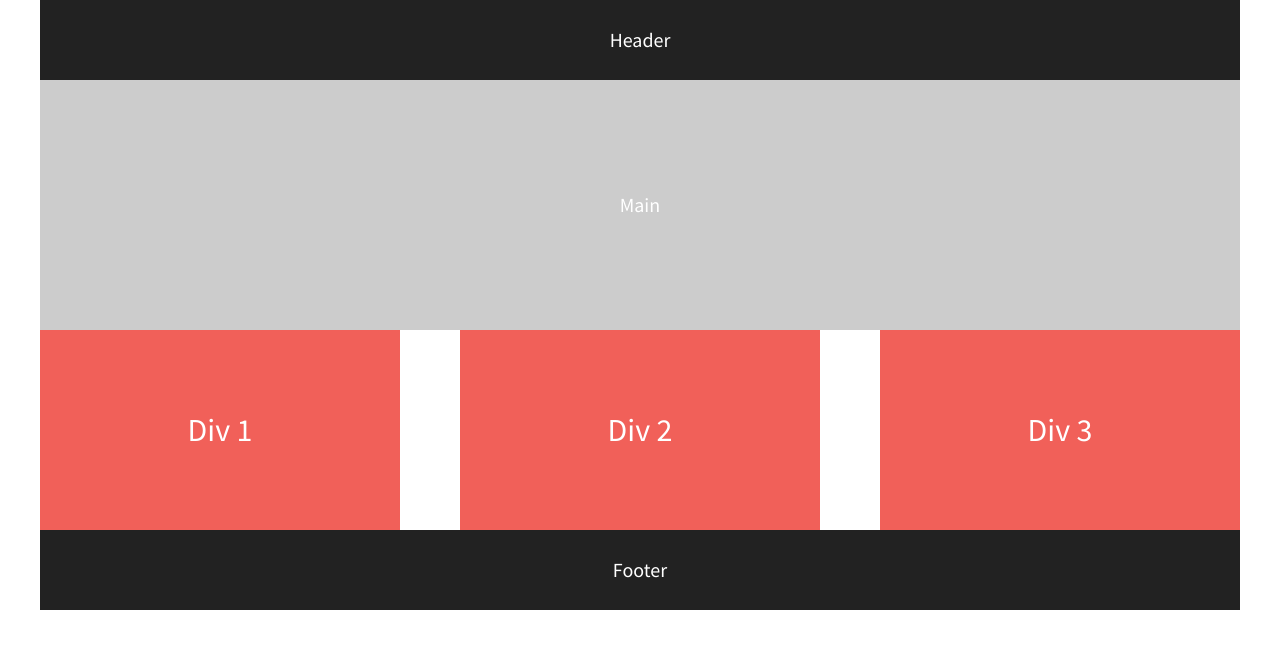
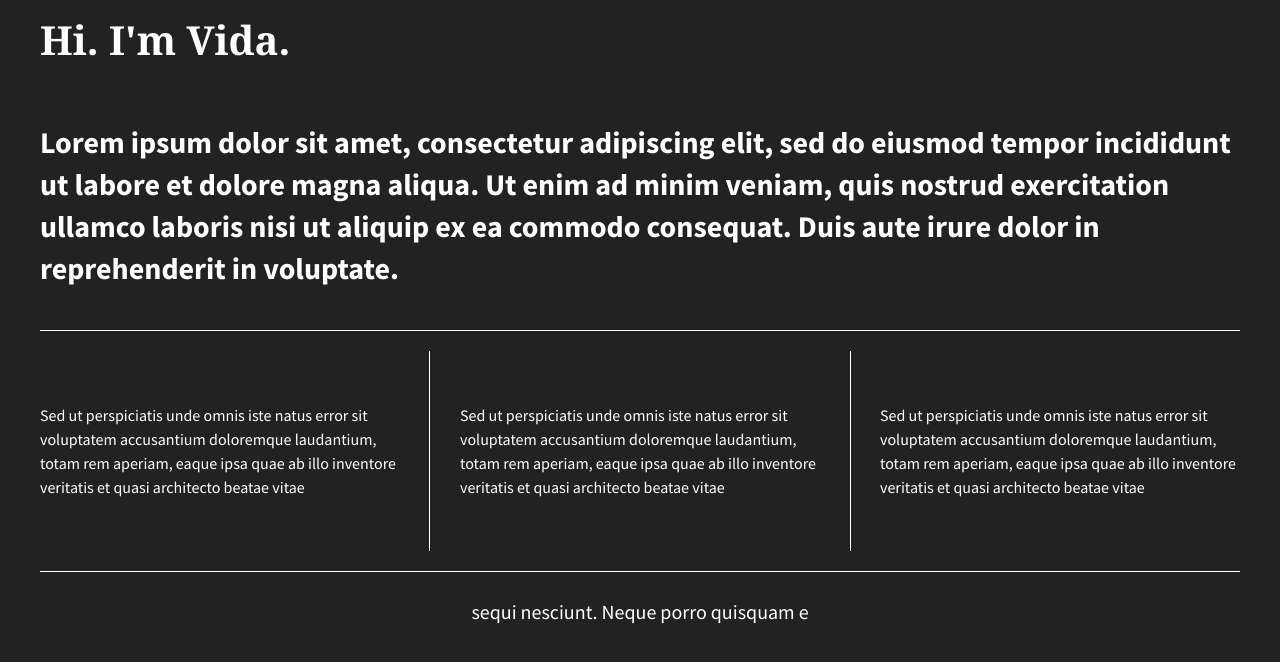
Before and after one commit to VidaWee/08.01-206-flexbox-starter-2023, a plain HTML site: page index.html in a window 1280 px wide. Drawn offline with nearby package versions, Linux system fonts and the light colour scheme.

Commit message:
Added text to header, main, and footer, change bg color and added line

```diff
--- a/css/main.css
+++ b/css/main.css
@@ -96,7 +96,7 @@ textarea {
    ========================================================================== */
 
 html {
-  background-color: #fff;
+  background-color: #222;
   height: 100%;
   width: 100%;
 }
@@ -116,20 +116,67 @@ footer {
   width: 100%;
 }
 
+header h1{
+
+    font-family: Georgia, 'Times New Roman', Times, serif;
+    font-weight: bold;
+}
+
 main {
-  background-color: #ccc;
+  background-color: #222;
   height: 250px;
   width: 100%;
+  font-size: 1em;
+  overflow: auto;
 }
 
 header,
-footer,
 main {
+
+  display: flex;
+  justify-content: flex-start;
+  align-items: center;
+  background-color: #222;
+  overflow: auto;
+}
+
+
+main{
+
+    display: flex;
+    justify-content: center;
+    align-items: center;
+    border-bottom-style: solid;
+    border-bottom-width: 1px;
+    border-bottom-color: #fff;
+    margin-bottom: 20px;
+
+  }
+
+footer{
 
   display: flex;
   justify-content: center;
   align-items: center;
+  border-top-style: solid;
+  border-top-width: 1px;
+  border-top-color: #fff;
+  margin-top: 20px;
+
 }
+
+#div-2{
+
+    border-left-style: solid;
+    border-left-width: 1px;
+    border-left-color: #fff;
+    border-right-style: solid;
+    border-right-width: 1px;
+    border-right-color: #fff;
+    padding-left: 30px;
+    padding-right: 30px;
+}
+
 
 .flex-container {
 
@@ -143,13 +190,15 @@ main {
 .flex-items {
   color: #fff;
   line-height: 1.5em;
-  font-size: 1.6em;
-  background-color: #f16059;
+  font-size: 1rem;
+  background-color: #222;
   width: 30%;
   height: 200px;
   display: flex;
   justify-content: center;
   align-items: center;
+  overflow: auto;
+
 }
 
 /* ==========================================================================
--- a/index.html
+++ b/index.html
@@ -22,18 +22,31 @@
 
         <!-- Add your site or application content here -->
         <section class="flex-container">
-            <header>Header</header>
-            <main>Main</main>
+            <header>
+
+               <h1>Hi. I'm Vida.</h1>
+
+            </header>
+            <main>
+
+                <h2 class="hr-line"> Lorem ipsum dolor sit amet, consectetur adipiscing elit, sed do eiusmod tempor incididunt ut labore et dolore magna aliqua. Ut enim ad minim veniam, quis nostrud exercitation ullamco laboris nisi ut aliquip ex ea commodo consequat. Duis aute irure dolor in reprehenderit in voluptate.</h2>
+
+
+            </main>
+            </div>
+
             <div id="div-1" class="flex-items">
-                Div 1
+
+                <p>Sed ut perspiciatis unde omnis iste natus error sit voluptatem accusantium doloremque laudantium, totam rem aperiam, eaque ipsa quae ab illo inventore veritatis et quasi architecto beatae vitae
+                </p>
             </div>
             <div id="div-2" class="flex-items">
-                Div 2
+                Sed ut perspiciatis unde omnis iste natus error sit voluptatem accusantium doloremque laudantium, totam rem aperiam, eaque ipsa quae ab illo inventore veritatis et quasi architecto beatae vitae
             </div>
             <div id="div-3" class="flex-items">
-                Div 3
+                Sed ut perspiciatis unde omnis iste natus error sit voluptatem accusantium doloremque laudantium, totam rem aperiam, eaque ipsa quae ab illo inventore veritatis et quasi architecto beatae vitae
             </div>
-            <footer>Footer</footer>
+            <footer>sequi nesciunt. Neque porro quisquam e</footer>
         </section>
 
         <script src="https://ajax.googleapis.com/ajax/libs/jquery/1.11.3/jquery.min.js"></script>
```
